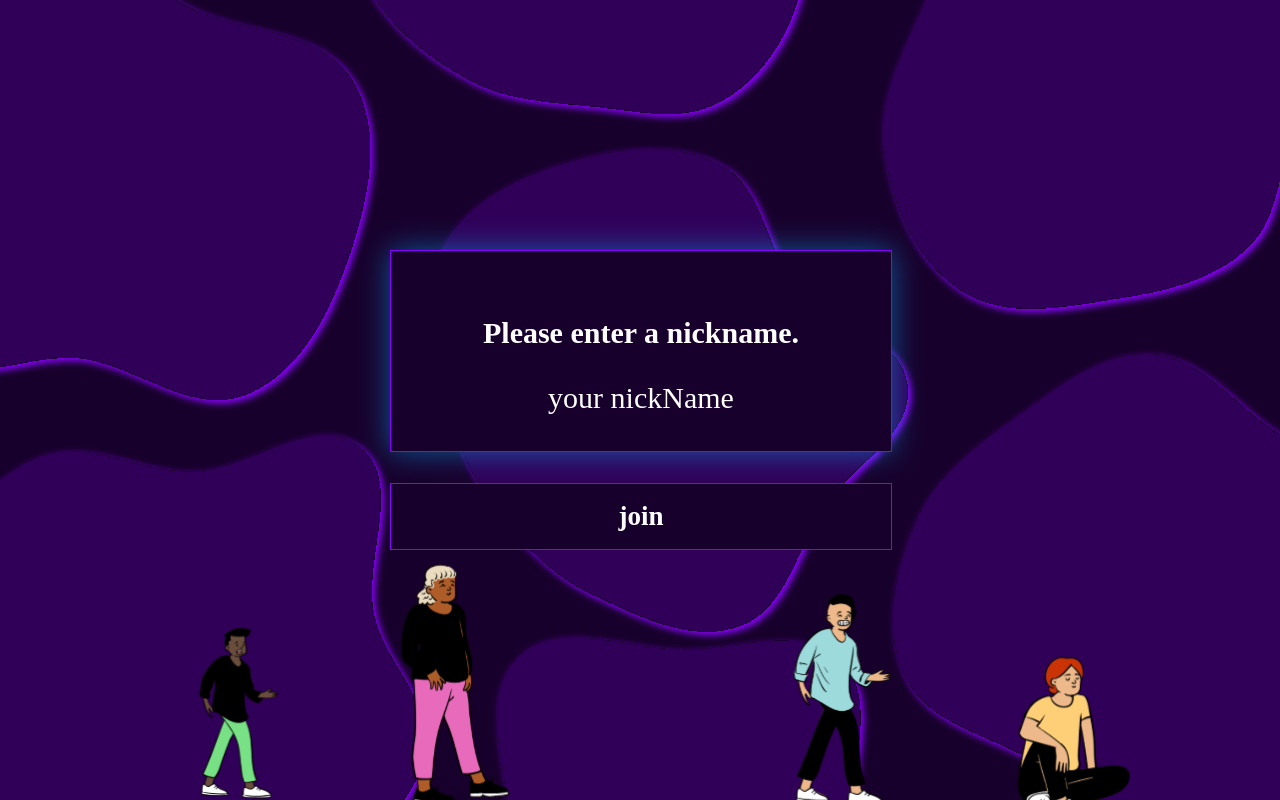
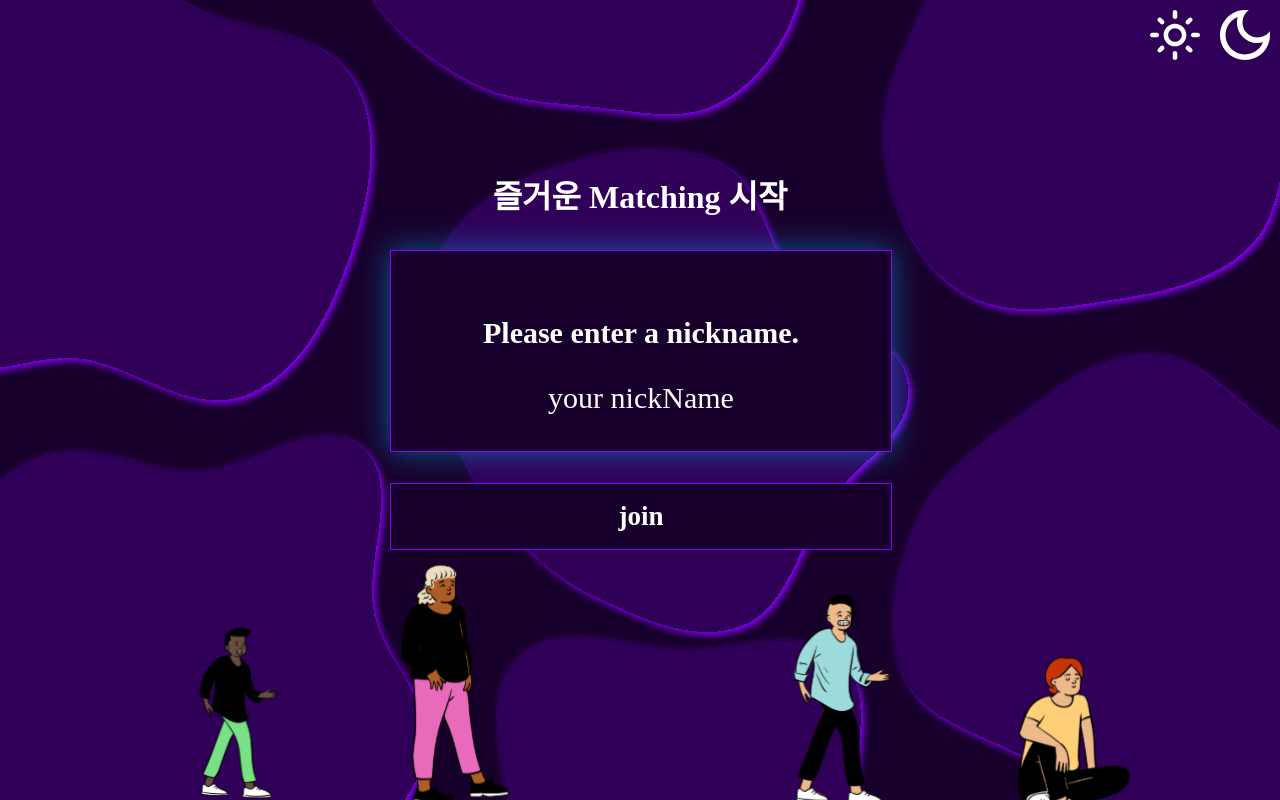
Before and after one commit to DSM-Matching/Matching-Front, a React (Create React App) app: page / in a window 1280 px wide. Built offline with nearby package versions, Linux system fonts and the light colour scheme.

Commit message:
[MODIFY]  메인 닉네임 설정 페이지 완성

```diff
--- a/src/components/main/DarkMain.tsx
+++ b/src/components/main/DarkMain.tsx
@@ -6,28 +6,40 @@ import {
   inputContainer,
   inputTopItem,
   mainWrapper,
+  modeContainer,
+  title,
 } from "../../utils/css/EmotionComponent";
+import { blackModeIcon, whiteModeIcon } from "../assets";
 
 const DarkMain = () => {
   const [inputState, setInputState] = useState<boolean>(false);
   return (
     <>
       <div css={mainWrapper}>
+        <div css={modeContainer}>
+          <img src={whiteModeIcon} alt="화이트모드아이콘" />
+          <img src={blackModeIcon} alt="다크모드아이콘" />
+        </div>
+        <h1 css={title}>즐거운 Matching 시작</h1>
         <div css={inputContainer}>
           <div css={inputTopItem}>
             <p>Please enter a nickname.</p>
             <input
               type="text"
               placeholder="your nickName"
-              onChange={
-                (e) =>
-                  e.target.value.length === 0
-                    ? console.log("false") /* setInputState(false) */
-                    : console.log("히히") /* setInputState(true) */
+              onChange={(e) =>
+                e.target.value.length === 0
+                  ? setInputState(false)
+                  : setInputState(true)
               }
             />
           </div>
-          <div css={[inputTopItem, inputBottomItem]}>join</div>
+          <div
+            css={[inputTopItem, inputBottomItem]}
+            style={{ boxShadow: inputState ? "0px 0px 29px #00b2ff" : "none" }}
+          >
+            join
+          </div>
         </div>
       </div>
     </>
--- a/src/utils/css/EmotionComponent.ts
+++ b/src/utils/css/EmotionComponent.ts
@@ -13,6 +13,25 @@ export const mainWrapper = css`
   display: flex;
   align-items: center;
   justify-content: center;
+  flex-direction: column;
+`;
+
+export const title = css`
+  color: white;
+  font-family: Segoe Script;
+  position: absolute;
+  top: 150px;
+`;
+
+export const modeContainer = css`
+  position: absolute;
+  top: 0;
+  right: 0;
+
+  & img {
+    margin: 10px;
+    cursor: pointer;
+  }
 `;
 
 export const inputContainer = css`
@@ -65,9 +84,5 @@ export const inputBottomItem = css`
   font-size: 27px;
   cursor: pointer;
   box-shadow: none;
-
-  :hover {
-    transition: all 0.3s;
-    box-shadow: 0px 0px 29px #00b2ff;
-  }
+  transition: all 0.6s;
 `;
```
